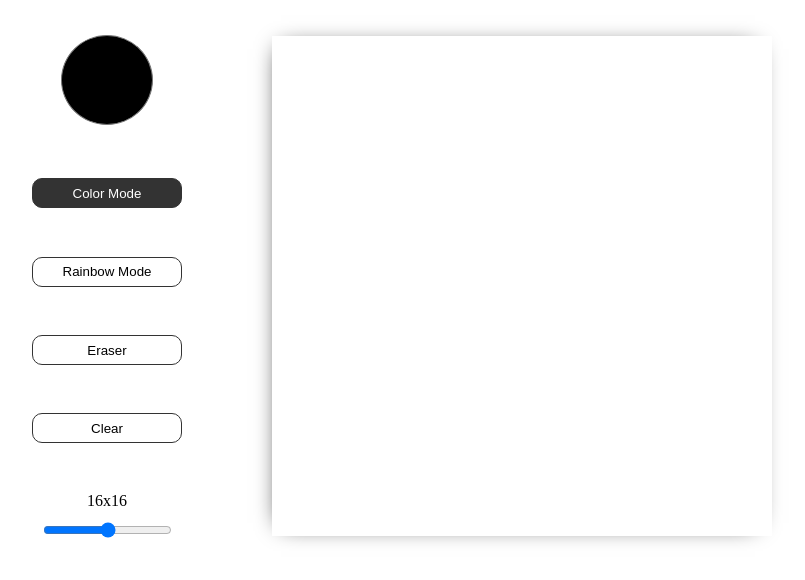
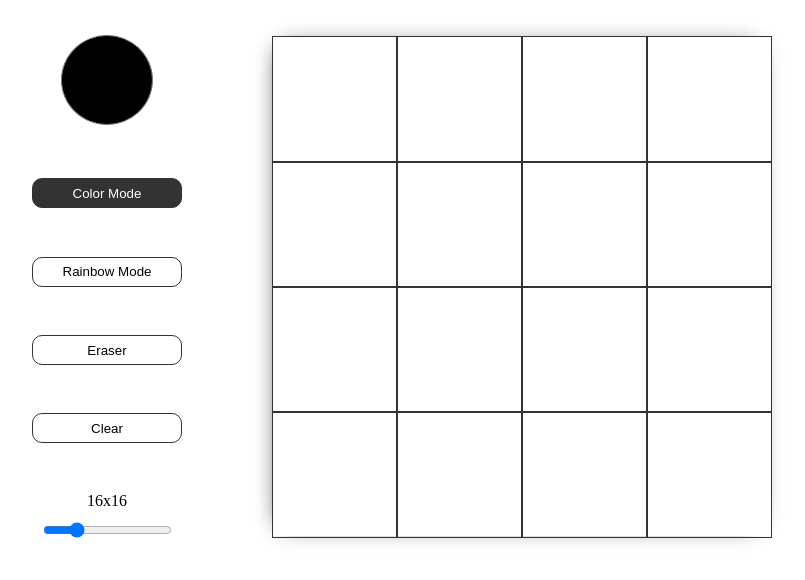
Before and after one commit to TahaYassineDhib/Etch-a-sketch, a plain HTML site: page index.html in a window 1280 px wide. Shown: the part 122-702 px from the top of the page, without its empty margins (118-923 px from the left). Drawn offline with Linux system fonts and the light colour scheme.

Commit message:
generating board

```diff
--- a/index.html
+++ b/index.html
@@ -21,9 +21,13 @@
             <button class="btn">Clear</button>
             <div class="range">
                 <div class="size-value">16x16</div>
-                <input  class="board-size" type="range" min="1" max="64">
+                <input  class="board-size" type="range" min="1" max="64" value = 16 onchange="boardSizeChange()">
             </div>
         </div>
     </div>
+
+
+
+    <script src="main.js"></script>
 </body>
 </html>
--- a/main.js
+++ b/main.js
@@ -0,0 +1,33 @@
+const board = document.getElementsByClassName('board')[0] ;
+const input = document.getElementsByClassName('board-size')[0];
+var boardSize = document.getElementsByClassName('board-size')[0].value ;
+
+
+
+// generating board function
+const generateBoard = (size) => {
+    while(board.firstChild){
+        board.removeChild(board.lastChild);
+    }
+    for (let i = 0 ; i < size ; i++ ){
+
+        const row = document.createElement('div');
+        row.classList.add('row') ;
+        row.style.width = "100%" ;
+        row.style.height = 100/ size + "%";
+        board.appendChild(row);
+        for(let j = 0 ; j < size ; j++) {
+            const box = document.createElement('div');
+            box.classList.add('box');
+            box.style.width = 100 / size + '%';
+            box.style.height = "100%"
+            row.appendChild(box)
+        }
+    }
+}
+generateBoard(4);
+
+const boardSizeChange = () => {
+    generateBoard(input.value);
+
+}
--- a/style.css
+++ b/style.css
@@ -66,3 +66,13 @@ h1 {
     text-align: center;
     margin-bottom: 10px;
 }
+
+
+.row {
+    display: flex;
+
+}
+
+.box {
+    border: #333 1px solid;
+}
```
